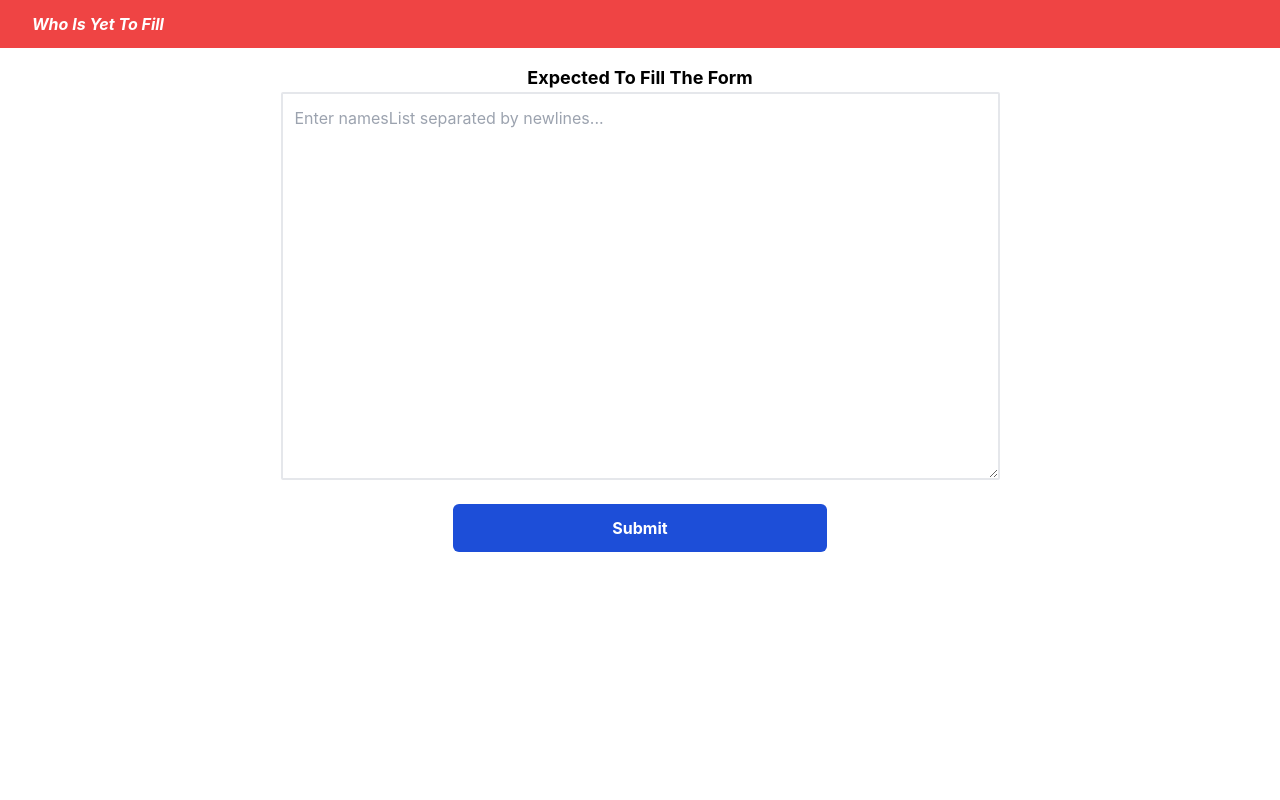
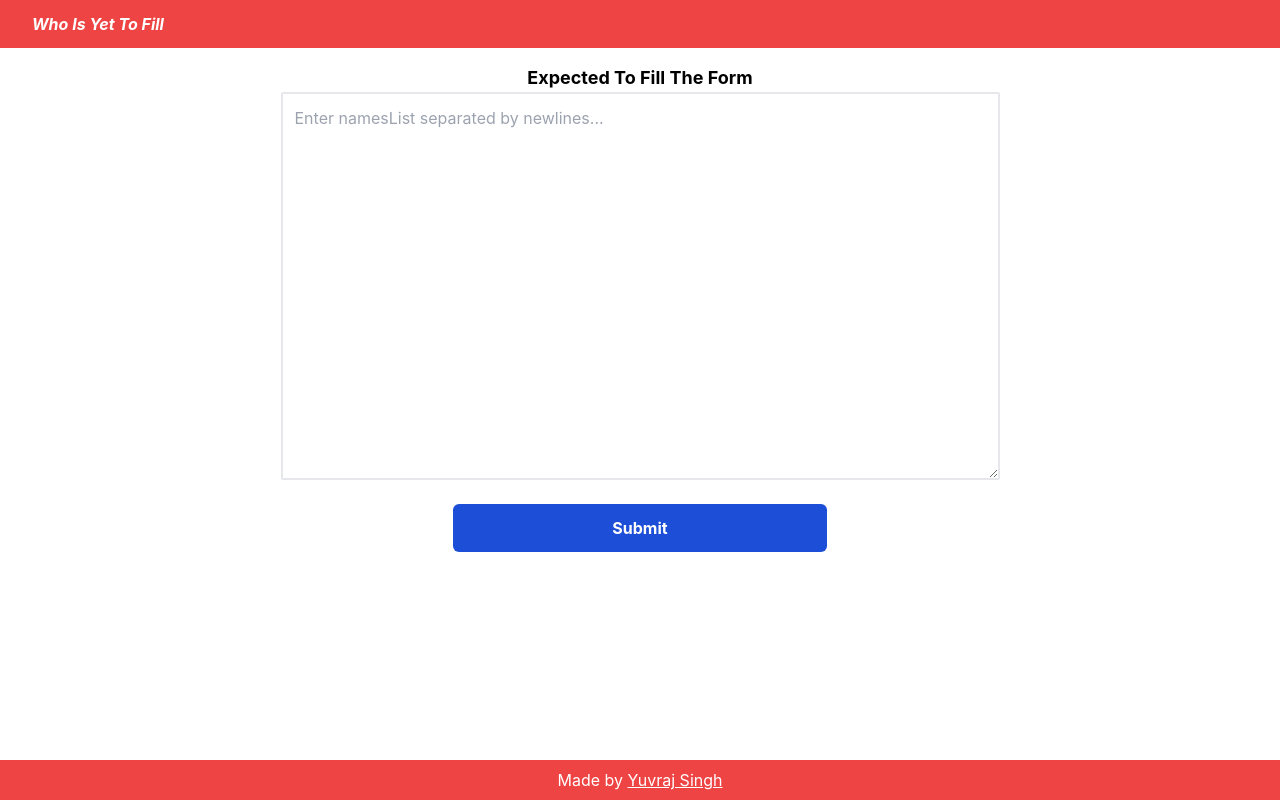
Before and after one commit to Yuvraj883/Who-Is-Yet-To-Fill-The-Form, a React (Create React App) app: page / in a window 1280 px wide. Built offline with nearby package versions, Linux system fonts and the light colour scheme.

Commit message:
Added footer

```diff
--- /dev/null
+++ b/src/App.1.js
@@ -0,0 +1,12 @@
+import InputNames from './Components/InputNames'
+import Navbar from './Components/Navbar'
+
+export function App() {
+  return (
+    <>
+      <Navbar />
+      <InputNames />
+      {/* <Footer/> */}
+    </>
+  )
+}
--- a/src/App.js
+++ b/src/App.js
@@ -1,3 +1,5 @@
+
+import Footer from "./Components/Footer";
 import InputNames from "./Components/InputNames";
 import Navbar from "./Components/Navbar";
 
@@ -7,6 +9,7 @@ function App() {
     <>
     <Navbar/>
     <InputNames/>
+    <Footer/>
 
     </>
   );
--- /dev/null
+++ b/src/Components/Footer.jsx
@@ -0,0 +1,10 @@
+const Footer = ()=>{
+  return(
+    <>
+    <div className="bg-red-500 bottom-0 absolute w-[100%]">
+      <p className="text-center text-white p-2">Made by <a href="https://developer-yuvraj.netlify.app/"><u>Yuvraj Singh</u></a></p>
+    </div>
+    </>
+  )
+}
+export default Footer;
```
Also changed, not shown: src/index.js (+6 -7 lines).
